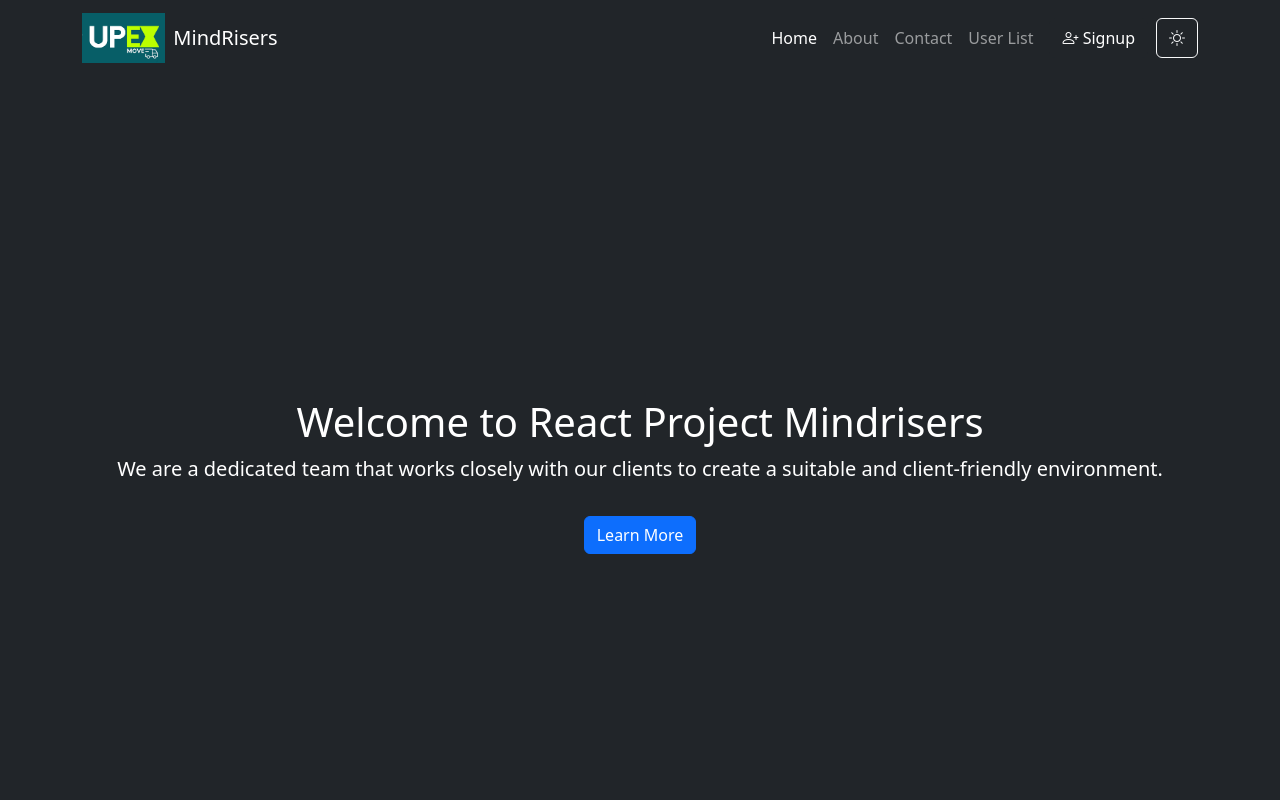
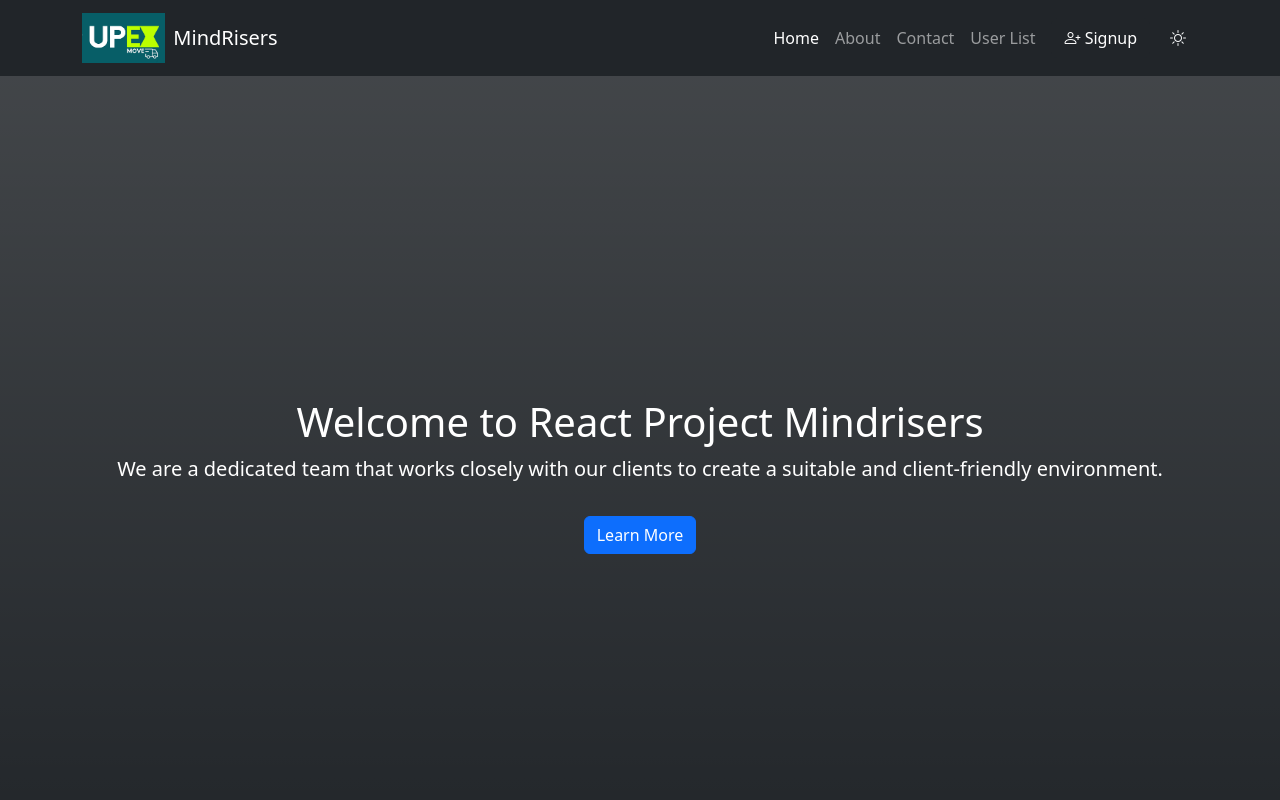
Before and after one commit to DMStha/New_Project, a React (Vite) app: page / in a window 1280 px wide. Shown: the top 800 px of the page. Built offline with nearby package versions, Linux system fonts and the light colour scheme.

Commit message:
minor changes

```diff
--- a/src/components/Banner.jsx
+++ b/src/components/Banner.jsx
@@ -3,7 +3,7 @@ import React from "react";
 const Banner = (props) => {
   return (
     <section
-      className={`container-fluid Banner bg-${props.mode} d-flex flex-column align-items-center justify-content-center min-vh-100`}
+      className={`container-fluid Banner bg-${props.mode} bg-gradient d-flex flex-column align-items-center justify-content-center min-vh-100`}
     >
       <div className="container text-center">
         <h1 className="text-white">Welcome to React Project Mindrisers</h1>
--- a/src/components/Navbar.jsx
+++ b/src/components/Navbar.jsx
@@ -10,6 +10,7 @@ const MyNavbar = (props) => {
   iconClass += props.mode === "dark" ? " bi-sun" : " bi-moon";
 
   return (
+    <>
       <div className="Navbar-img">
         <Navbar
           bg={props.mode}
@@ -75,7 +76,7 @@ const MyNavbar = (props) => {
 
                 {/* Theme Toggle Button */}
                 <button
-                className={`btn btn-outline-${
+                  className={`btn border-0 btn-outline-${
                     props.mode === "dark" ? "light" : "dark"
                   } ms-2`}
                   onClick={props.toggleMode}
@@ -87,6 +88,7 @@ const MyNavbar = (props) => {
           </div>
         </Navbar>
       </div>
+    </>
   );
 };
 
--- a/src/components/Userdetails.jsx
+++ b/src/components/Userdetails.jsx
@@ -10,7 +10,7 @@ const Users = ({ mode }) => {
     <div className={`bg-${mode} min-vh-100 py-2`}>
       <div className="container mt-4">
         <h3 className="text-center mb-4">User Details</h3>
-        <Card className="shadow-lg border-0 rounded-lg">
+        <Card className="shadow-lg border-0 rounded-lg bg-info">
           <Card.Body>
             <h5 className="fw-bold">User ID: {user_id}</h5>
             <p className="text-muted">User Name: {userName}</p>
```
Lines whose indentation alone changed are shown as unchanged.
